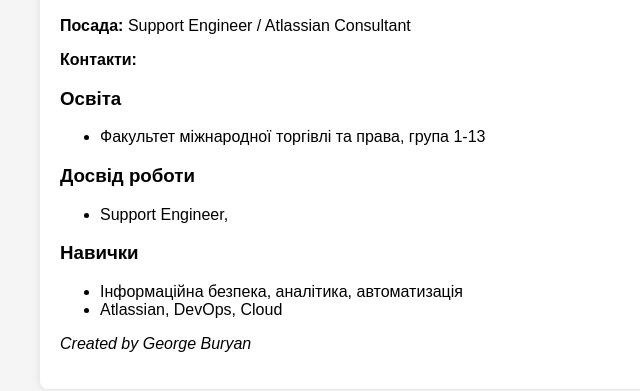
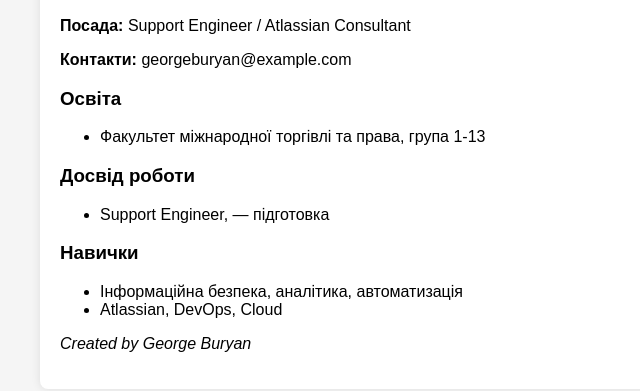
Before and after one commit to geradotl/Georgewebpage, a plain HTML site: page Resume.html in a window 1280 px wide. Shown: the part 189-580 px from the top of the page, without its empty margins (0-640 px from the left). Drawn offline with Linux system fonts and the light colour scheme.

Commit message:
Resume.html

```diff
--- a/Resume.html
+++ b/Resume.html
@@ -21,7 +21,7 @@
     <h1>Резюме</h1>
     <h2>Георгій Бурян</h2>
     <p><strong>Посада:</strong> Support Engineer / Atlassian Consultant</p>
-    <p><strong>Контакти:</strong> </p>
+    <p><strong>Контакти:</strong> georgeburyan@example.com</p>
 
     <h3>Освіта</h3>
     <ul>
@@ -30,7 +30,7 @@
 
     <h3>Досвід роботи</h3>
     <ul>
-      <li>Support Engineer,</li>
+      <li>Support Engineer,  — підготовка </li>
     </ul>
 
     <h3>Навички</h3>
```
